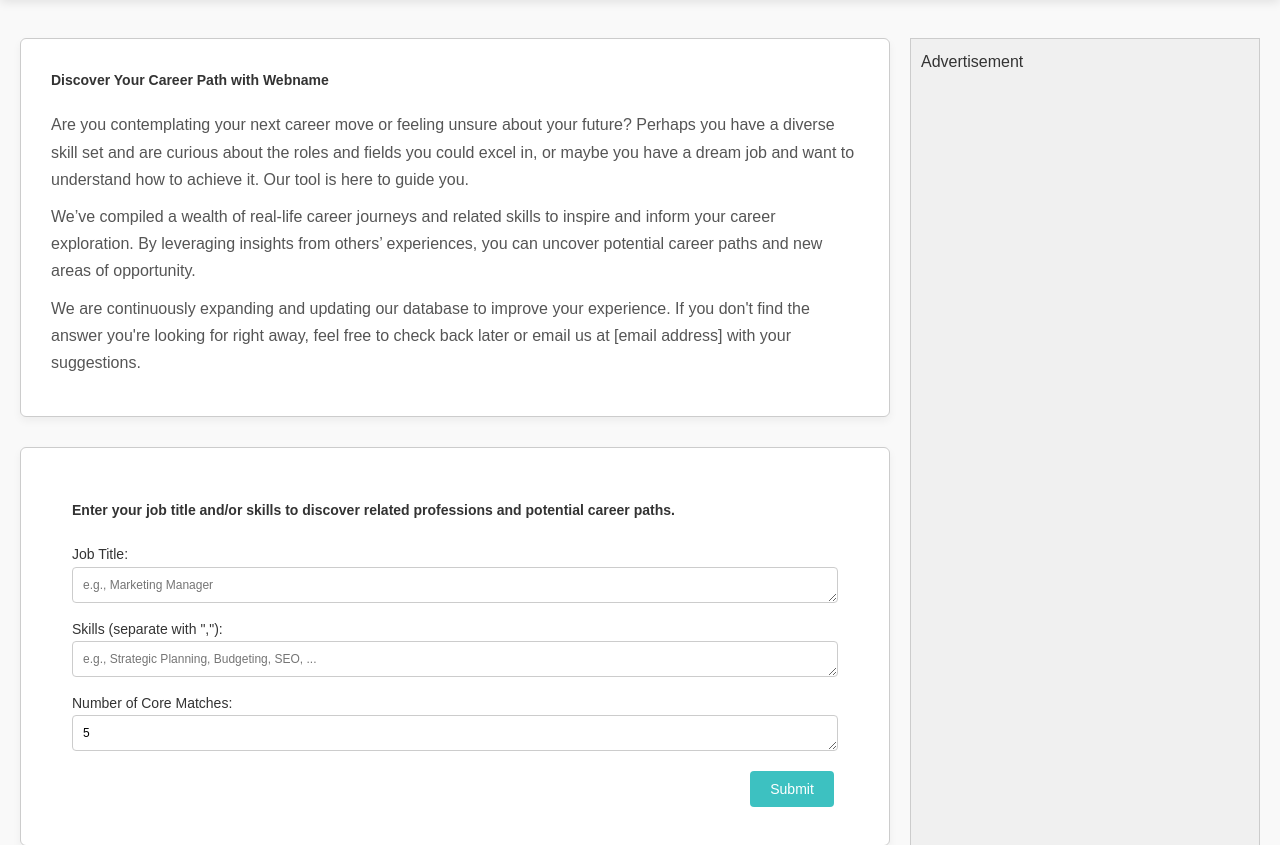
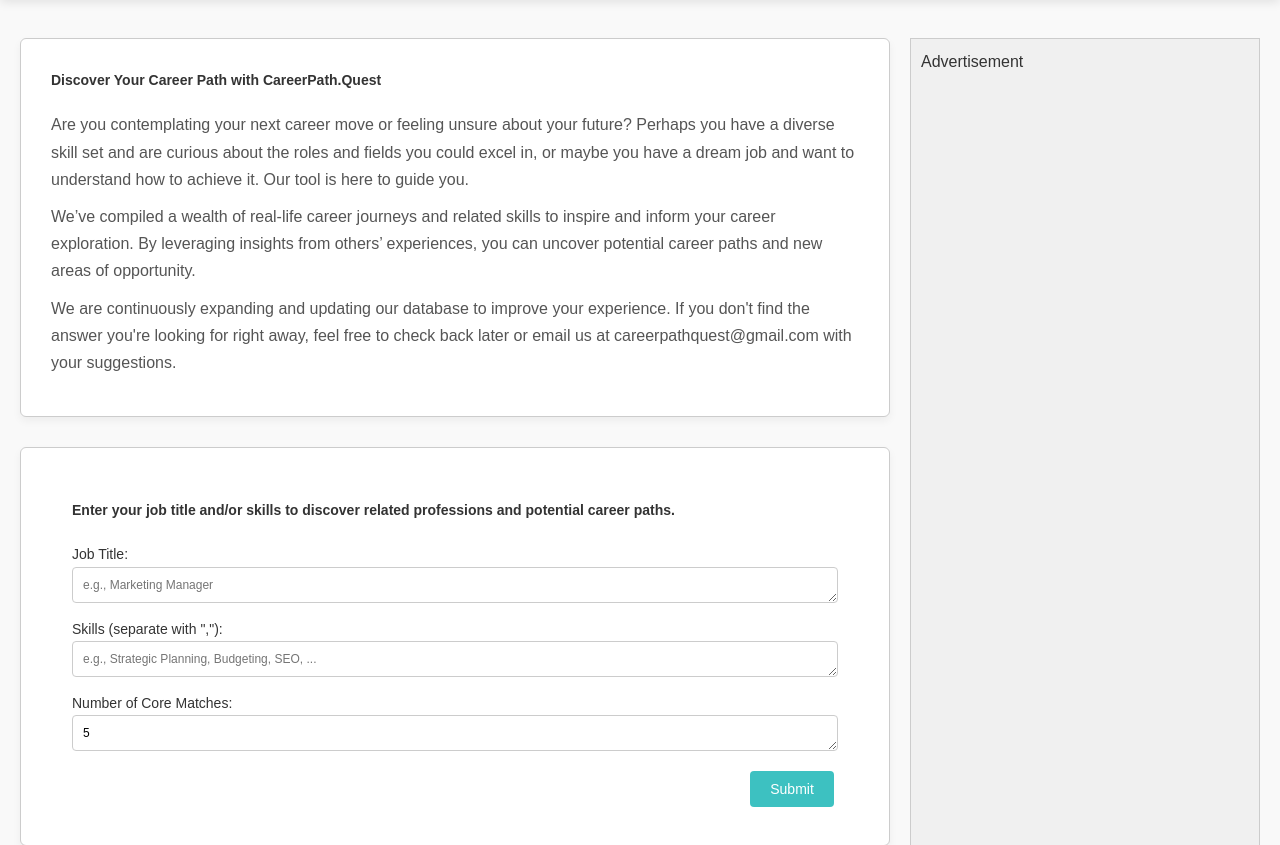
Before and after one commit to lurrg/FutureCareerQuest, a Flask app: page / in a window 1280 px wide. Shown: the part 62-907 px from the top of the page. Run offline with Flask 3, Linux system fonts and the light colour scheme.

Commit message:
Added web name, altered text

```diff
--- a/templates/mainpage.html
+++ b/templates/mainpage.html
@@ -4,7 +4,7 @@
     <meta charset="UTF-8">
     <meta name="viewport" content="width=device-width, initial-scale=1.0">
     <meta http-equiv="X-UA-Compatible" content="ie=edge">
-    <title>Styled Page Structure</title>
+    <title>Career Path Quest</title>
     <script src="https://d3js.org/d3.v7.min.js"></script>
     <link rel="stylesheet" href="/styles/styles.css">
     <meta name="google-adsense-account" content="ca-pub-1648081130271731">
@@ -21,7 +21,7 @@
             <div class="sub-container">
                 <!-- 第一个大模块 -->
                 <section class="large-module">
-                    <h3>Discover Your Career Path with Webname</h3>
+                    <h3>Discover Your Career Path with CareerPath.Quest</h3>
                     <p class="custom-paragraph">Are you contemplating your next career move or feeling unsure about your future?
                         Perhaps you have a diverse skill set and are curious about the roles and fields you could excel in,
                         or maybe you have a dream job and want to understand how to achieve it. Our tool is here to guide you.</p>
@@ -29,7 +29,7 @@
                         By leveraging insights from others’ experiences, you can uncover potential career paths and new areas of opportunity.</p>
                     <p class="custom-paragraph">We are continuously expanding and updating our database to improve your experience.
                         If you don't find the answer you're looking for right away, feel free to check back later or email us at
-                        [email address] with your suggestions.</p>
+                        careerpathquest@gmail.com with your suggestions.</p>
                 </section>
 
                 <!-- 第二个大模块 -->
```
